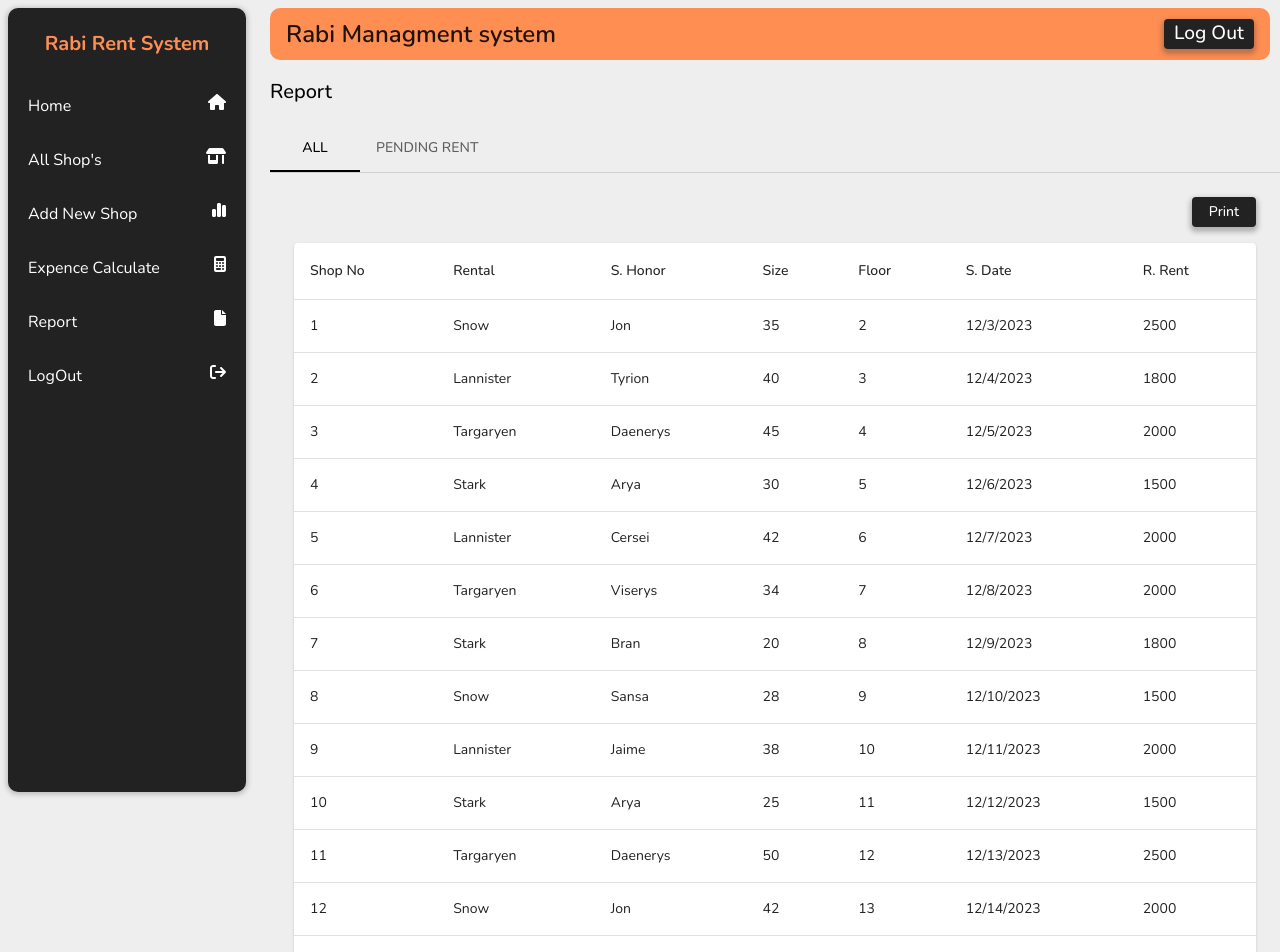
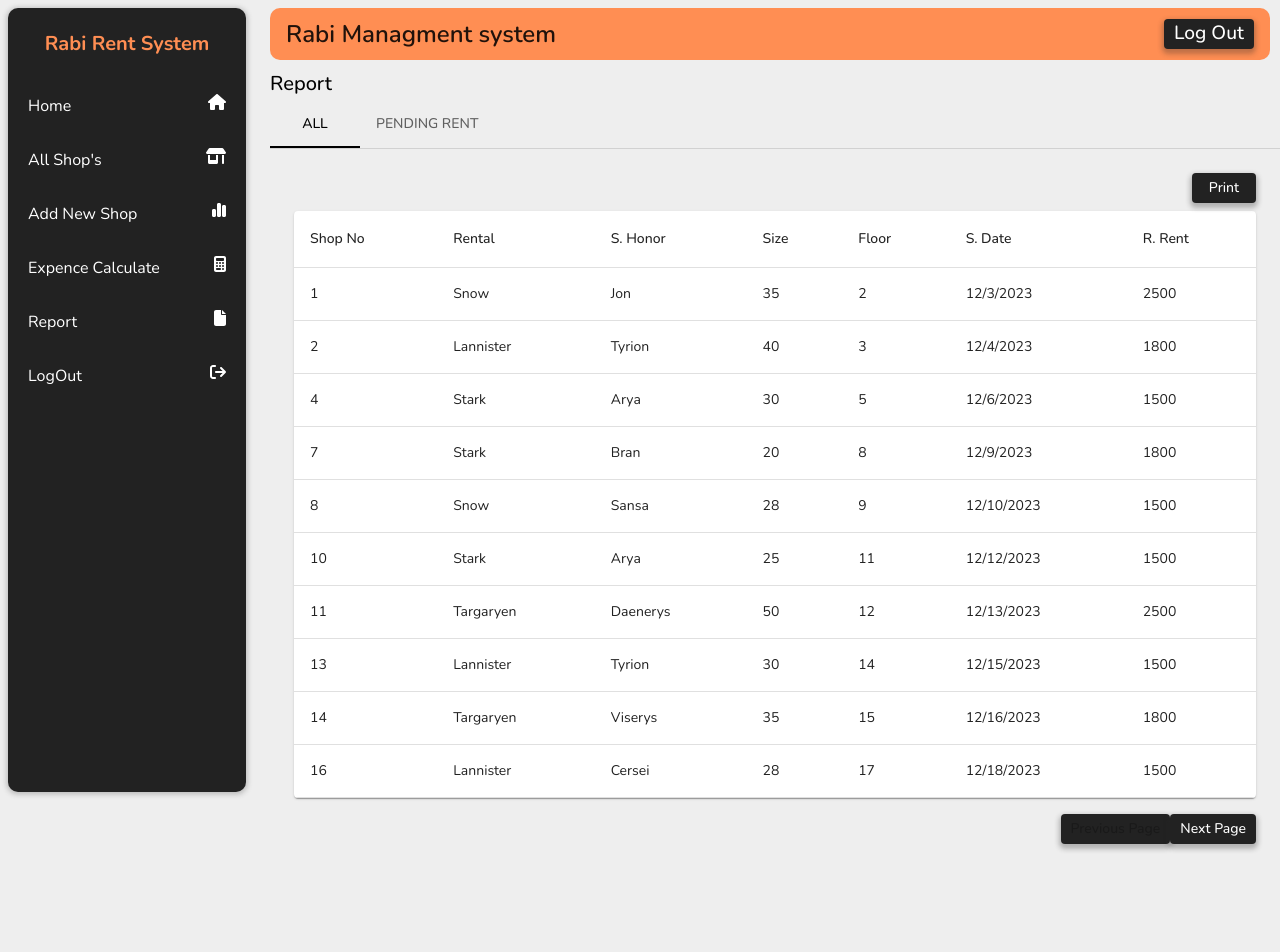
Before and after one commit to ProgrammingWithMudassar/Rabi_plaza_Managmenrt, a React (Vite) app: page /report in a window 1280 px wide. Shown: the top 952 px of the page. After the commit the page ends 868 px from the top, so only its background shows below. Built offline with nearby package versions, Linux system fonts and the light colour scheme.

Commit message:
update code

```diff
--- a/src/Data/DummyData.js
+++ b/src/Data/DummyData.js
@@ -75,25 +75,25 @@ export const  rows = [
 //     { id: 8, Shop_No: 8, rental: 'Frances',   email:"abcd123@gmail.com",m_num:300,S_honor: 'Rossini', size: 36, floor: 2, S_date: "12/3/2023", r_rent: 2000 },
   { id: 1, Shop_No: 1, rental: 'Snow', email: 'abcd123@gmail.com', m_num: 300, S_honor: 'Jon', size: 35, floor: 2, S_date: '12/3/2023', r_rent: 2500 },
   { id: 2, Shop_No: 2, rental: 'Lannister', email: 'efgh456@gmail.com', m_num: 310, S_honor: 'Tyrion', size: 40, floor: 3, S_date: '12/4/2023', r_rent: 1800 },
-  { id: 3, Shop_No: 3, rental: 'Targaryen', email: 'ijkl789@gmail.com', m_num: 320, S_honor: 'Daenerys', size: 45, floor: 4, S_date: '12/5/2023', r_rent: 2000 },
+  { id: 3, Shop_No: 3, rental: 'Targaryen', email: 'ijkl789@gmail.com', m_num: 320, S_honor: 'Daenerys', size: 45, floor: 4, S_date: '12/5/2023', r_rent: 0 },
   { id: 4, Shop_No: 4, rental: 'Stark', email: 'mnopq123@gmail.com', m_num: 330, S_honor: 'Arya', size: 30, floor: 5, S_date: '12/6/2023', r_rent: 1500 },
-  { id: 5, Shop_No: 5, rental: 'Lannister', email: 'rstuv456@gmail.com', m_num: 340, S_honor: 'Cersei', size: 42, floor: 6, S_date: '12/7/2023', r_rent: 2000 },
-  { id: 6, Shop_No: 6, rental: 'Targaryen', email: 'wxyz789@gmail.com', m_num: 350, S_honor: 'Viserys', size: 34, floor: 7, S_date: '12/8/2023', r_rent: 2000 },
+  { id: 5, Shop_No: 5, rental: 'Lannister', email: 'rstuv456@gmail.com', m_num: 340, S_honor: 'Cersei', size: 42, floor: 6, S_date: '12/7/2023', r_rent: 0 },
+  { id: 6, Shop_No: 6, rental: 'Targaryen', email: 'wxyz789@gmail.com', m_num: 350, S_honor: 'Viserys', size: 34, floor: 7, S_date: '12/8/2023', r_rent: 0 },
   { id: 7, Shop_No: 7, rental: 'Stark', email: 'abcd123@gmail.com', m_num: 360, S_honor: 'Bran', size: 20, floor: 8, S_date: '12/9/2023', r_rent: 1800 },
   { id: 8, Shop_No: 8, rental: 'Snow', email: 'efgh456@gmail.com', m_num: 370, S_honor: 'Sansa', size: 28, floor: 9, S_date: '12/10/2023', r_rent: 1500 },
-  { id: 9, Shop_No: 9, rental: 'Lannister', email: 'ijkl789@gmail.com', m_num: 380, S_honor: 'Jaime', size: 38, floor: 10, S_date: '12/11/2023', r_rent: 2000 },
+  { id: 9, Shop_No: 9, rental: 'Lannister', email: 'ijkl789@gmail.com', m_num: 380, S_honor: 'Jaime', size: 38, floor: 10, S_date: '12/11/2023', r_rent: 0 },
   { id: 10, Shop_No: 10, rental: 'Stark', email: 'mnopq123@gmail.com', m_num: 390, S_honor: 'Arya', size: 25, floor: 11, S_date: '12/12/2023', r_rent: 1500 },
   { id: 11, Shop_No: 11, rental: 'Targaryen', email: 'rstuv456@gmail.com', m_num: 400, S_honor: 'Daenerys', size: 50, floor: 12, S_date: '12/13/2023', r_rent: 2500 },
-  { id: 12, Shop_No: 12, rental: 'Snow', email: 'wxyz789@gmail.com', m_num: 410, S_honor: 'Jon', size: 42, floor: 13, S_date: '12/14/2023', r_rent: 2000 },
+  { id: 12, Shop_No: 12, rental: 'Snow', email: 'wxyz789@gmail.com', m_num: 410, S_honor: 'Jon', size: 42, floor: 13, S_date: '12/14/2023', r_rent: 0 },
   { id: 13, Shop_No: 13, rental: 'Lannister', email: 'abcd123@gmail.com', m_num: 420, S_honor: 'Tyrion', size: 30, floor: 14, S_date: '12/15/2023', r_rent: 1500 },
   { id: 14, Shop_No: 14, rental: 'Targaryen', email: 'efgh456@gmail.com', m_num: 430, S_honor: 'Viserys', size: 35, floor: 15, S_date: '12/16/2023', r_rent: 1800 },
-  { id: 15, Shop_No: 15, rental: 'Stark', email: 'ijkl789@gmail.com', m_num: 440, S_honor: 'Bran', size: 40, floor: 16, S_date: '12/17/2023', r_rent: 2000 },
+  { id: 15, Shop_No: 15, rental: 'Stark', email: 'ijkl789@gmail.com', m_num: 440, S_honor: 'Bran', size: 40, floor: 16, S_date: '12/17/2023', r_rent: 0 },
   { id: 16, Shop_No: 16, rental: 'Lannister', email: 'mnopq123@gmail.com', m_num: 450, S_honor: 'Cersei', size: 28, floor: 17, S_date: '12/18/2023', r_rent: 1500 },
-  { id: 17, Shop_No: 17, rental: 'Snow', email: 'rstuv456@gmail.com', m_num: 460, S_honor: 'Sansa', size: 38, floor: 18, S_date: '12/19/2023', r_rent: 2000 },
-  { id: 18, Shop_No: 18, rental: 'Targaryen', email: 'wxyz789@gmail.com', m_num: 470, S_honor: 'Daenerys', size: 45, floor: 19, S_date: '12/20/2023', r_rent: 2000 },
+  { id: 17, Shop_No: 17, rental: 'Snow', email: 'rstuv456@gmail.com', m_num: 460, S_honor: 'Sansa', size: 38, floor: 18, S_date: '12/19/2023', r_rent: 0 },
+  { id: 18, Shop_No: 18, rental: 'Targaryen', email: 'wxyz789@gmail.com', m_num: 470, S_honor: 'Daenerys', size: 45, floor: 19, S_date: '12/20/2023', r_rent: 0 },
   { id: 19, Shop_No: 19, rental: 'Stark', email: 'abcd123@gmail.com', m_num: 480, S_honor: 'Arya', size: 30, floor: 20, S_date: '12/21/2023', r_rent: 1500 },
-  { id: 20, Shop_No: 20, rental: 'Lannister', email: 'efgh456@gmail.com', m_num: 490, S_honor: 'Jaime', size: 42, floor: 21, S_date: '12/22/2023', r_rent: 2000 },
-  { id: 21, Shop_No: 21, rental: 'Targaryen', email: 'ijkl789@gmail.com', m_num: 500, S_honor: 'Viserys', size: 34, floor: 22, S_date: '12/23/2023', r_rent: 2000 },
+  { id: 20, Shop_No: 20, rental: 'Lannister', email: 'efgh456@gmail.com', m_num: 490, S_honor: 'Jaime', size: 42, floor: 21, S_date: '12/22/2023', r_rent: 0 },
+  { id: 21, Shop_No: 21, rental: 'Targaryen', email: 'ijkl789@gmail.com', m_num: 500, S_honor: 'Viserys', size: 34, floor: 22, S_date: '12/23/2023', r_rent: 0 },
   { id: 22, Shop_No: 22, rental: 'Stark', email: 'mnopq123@gmail.com', m_num: 510, S_honor: 'Bran', size: 20, floor: 23, S_date: '12/24/2023', r_rent: 1800 },
   { id: 23, Shop_No: 23, rental: 'Snow', email: 'rstuv456@gmail.com', m_num: 520, S_honor: 'Sansa', size: 28, floor: 24, S_date: '12/25/2023', r_rent: 1500 },
   { id: 24, Shop_No: 24, rental: 'Lannister', email: 'wxyz789@gmail.com', m_num: 530, S_honor: 'Tyrion', size: 38, floor: 25, S_date: '12/26/2023', r_rent: 2000 },
--- a/src/Pages/Report/Report.jsx
+++ b/src/Pages/Report/Report.jsx
@@ -1,41 +1,76 @@
 import * as React from 'react';
-import { TabContext, TabList, TabPanel } from '@mui/lab';
-import { Tab, Box, Typography, Table, TableBody, TableCell, TableContainer, TableHead, TableRow, Paper, Button } from '@mui/material';
-import { rows } from '../../Data/DummyData'
+import {
+  TabContext,
+  TabList,
+  TabPanel,
+} from '@mui/lab';
+import {
+  Tab,
+  Box,
+  Typography,
+  Table,
+  TableBody,
+  TableCell,
+  TableContainer,
+  TableHead,
+  TableRow,
+  Paper,
+  Button,
+} from '@mui/material';
+import { rows } from '../../Data/DummyData';
 import ReactToPrint from 'react-to-print';
 import { useRef } from 'react';
 
-
 const LabTabs = () => {
   const [value, setValue] = React.useState('1');
+  const [currentPage, setCurrentPage] = React.useState(1);
   const componentRef = useRef();
 
-  const filteredRows = rows.filter((row) => row.r_rent !== 0);
+  const recordsPerPage = 10;
 
   const handleChange = (event, newValue) => {
     setValue(newValue);
   };
 
+  const handlePreviousPage = () => {
+    setCurrentPage(currentPage - 1);
+  };
+
+  const handleNextPage = () => {
+    setCurrentPage(currentPage + 1);
+  };
+
+  // Filter rows based on r_rent value and calculate total pages
+  const filteredRows = rows.filter((row) => row.r_rent !== 0);
+  const totalPages = Math.ceil(filteredRows.length / recordsPerPage);
+
+  const start = (currentPage - 1) * recordsPerPage;
+  const end = start + recordsPerPage;
+  const paginatedRows = filteredRows.slice(start, end);
+
   return (
-    <Box >
-      <Typography variant="h6" color="initial" my={2}>Report</Typography>
+    <Box>
+      <Typography variant="h6" color="initial" mt={1}>
+        Report
+      </Typography>
       <Box sx={{ width: '100%', typography: 'body1' }}>
         <TabContext value={value}>
           <Box sx={{ borderBottom: 1, borderColor: 'divider' }}>
-            <TabList onChange={handleChange} aria-label="lab API tabs example">
+            <TabList
+              onChange={handleChange}
+              aria-label="lab API tabs example"
+            >
               <Tab label="All" value="1" />
               <Tab label="Pending Rent" value="2" />
             </TabList>
           </Box>
 
-
           <TabPanel value="1">
-            <Box sx={{ display: 'flex', justifyContent: 'flex-end', pb: 2 }}>
+            <Box sx={{ display: 'flex', justifyContent: 'flex-end', pb: 1 }}>
               <ReactToPrint
                 trigger={() => <Button>Print</Button>}
                 content={() => componentRef.current}
               />
-              {/* <Button >Print</Button> */}
             </Box>
             <TableContainer component={Paper} ref={componentRef}>
               <Table>
@@ -51,7 +86,7 @@ const LabTabs = () => {
                   </TableRow>
                 </TableHead>
                 <TableBody>
-                  {rows.map((row) => (
+                  {paginatedRows.map((row) => (
                     <TableRow key={row.id}>
                       <TableCell>{row.Shop_No}</TableCell>
                       <TableCell>{row.rental}</TableCell>
@@ -65,16 +100,34 @@ const LabTabs = () => {
                 </TableBody>
               </Table>
             </TableContainer>
+            <Box
+              sx={{
+                display: 'flex',
+                justifyContent: 'flex-end',
+                pt: 2,
+              }}
+            >
+              <Button
+                disabled={currentPage === 1}
+                onClick={handlePreviousPage}
+              >
+                Previous Page
+              </Button>
+              <Button
+                disabled={currentPage === totalPages}
+                onClick={handleNextPage}
+              >
+                Next Page
+              </Button>
+            </Box>
+          </TabPanel>
 
-
-          </TabPanel>
           <TabPanel value="2">
-            <Box sx={{ display: 'flex', justifyContent: 'flex-end', pb: 2 }}>
-            <ReactToPrint
+            <Box sx={{ display: 'flex', justifyContent: 'flex-end', pb: 1 }}>
+              <ReactToPrint
                 trigger={() => <Button>Print</Button>}
                 content={() => componentRef.current}
               />
-              {/* <Button >Print</Button> */}
             </Box>
             <TableContainer component={Paper} ref={componentRef}>
               <Table>
@@ -90,7 +143,7 @@ const LabTabs = () => {
                   </TableRow>
                 </TableHead>
                 <TableBody>
-                  {filteredRows.map((row) => (
+                  {paginatedRows.map((row) => (
                     <TableRow key={row.id}>
                       <TableCell>{row.Shop_No}</TableCell>
                       <TableCell>{row.rental}</TableCell>
@@ -104,12 +157,31 @@ const LabTabs = () => {
                 </TableBody>
               </Table>
             </TableContainer>
-
+            <Box
+              sx={{
+                display: 'flex',
+                justifyContent: 'flex-end',
+                pt: 2,
+              }}
+            >
+              <Button
+                disabled={currentPage === 1}
+                onClick={handlePreviousPage}
+              >
+                Previous Page
+              </Button>
+              <Button
+                disabled={currentPage === totalPages}
+                onClick={handleNextPage}
+              >
+                Next Page
+              </Button>
+            </Box>
           </TabPanel>
         </TabContext>
       </Box>
     </Box>
   );
-}
+};
 
-export default LabTabs
+export default LabTabs;
```
